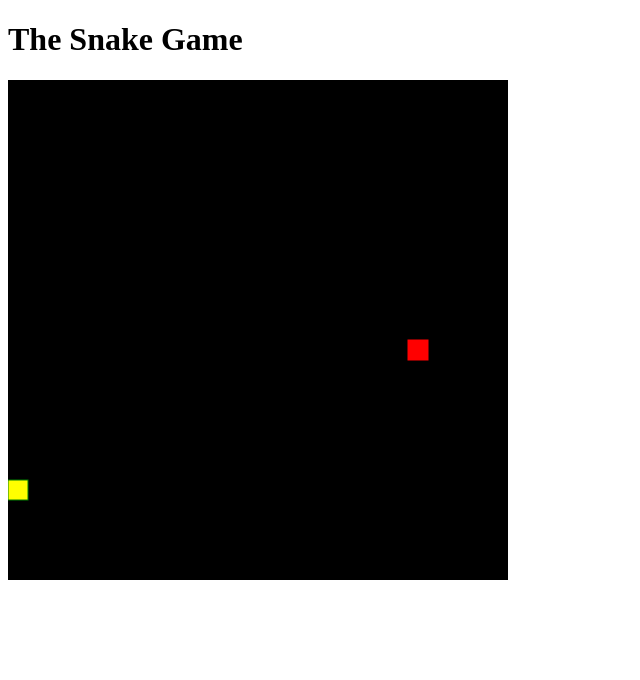
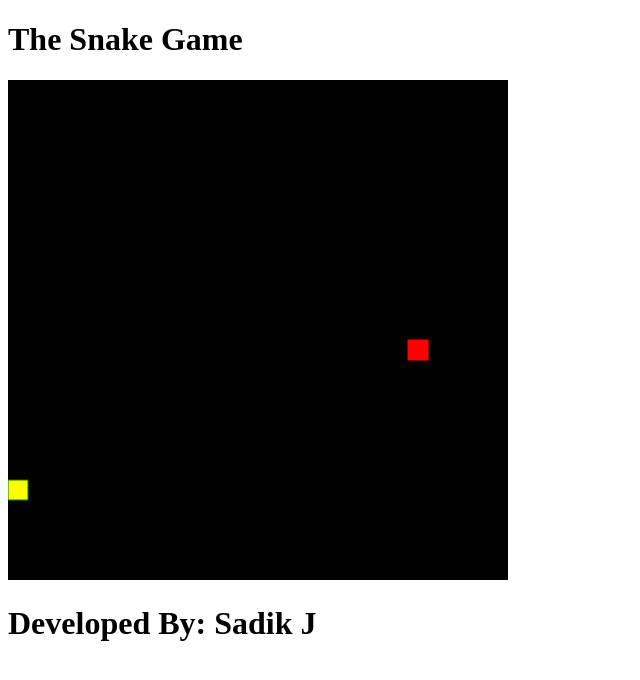
Before and after one commit to sadikjemal/phase2_BonusWeek, a plain HTML site: page index.html in a window 1280 px wide. Shown: the whole page, without its empty margins (0-640 px from the left). Drawn offline with Linux system fonts and the light colour scheme.

Commit message:
snakeGame

```diff
--- a/index.html
+++ b/index.html
@@ -12,6 +12,8 @@
     <!-- Our Canvas -->
      <canvas class="canvas" width="500" height="500"></canvas>
 
+     <h1>Developed By: Sadik J</h1>
+
 
      <script src="js/script.js"></script>
 </body>
```
